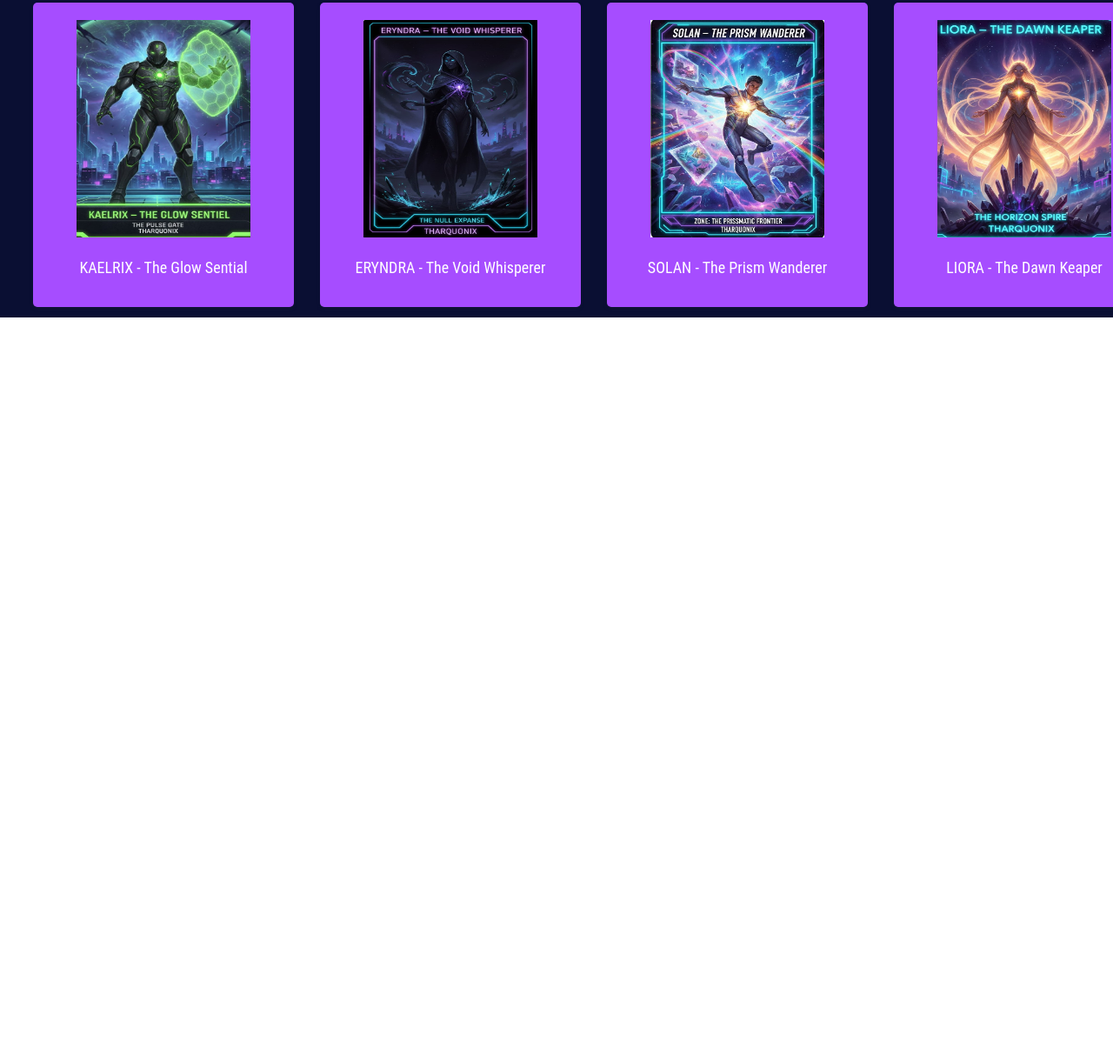
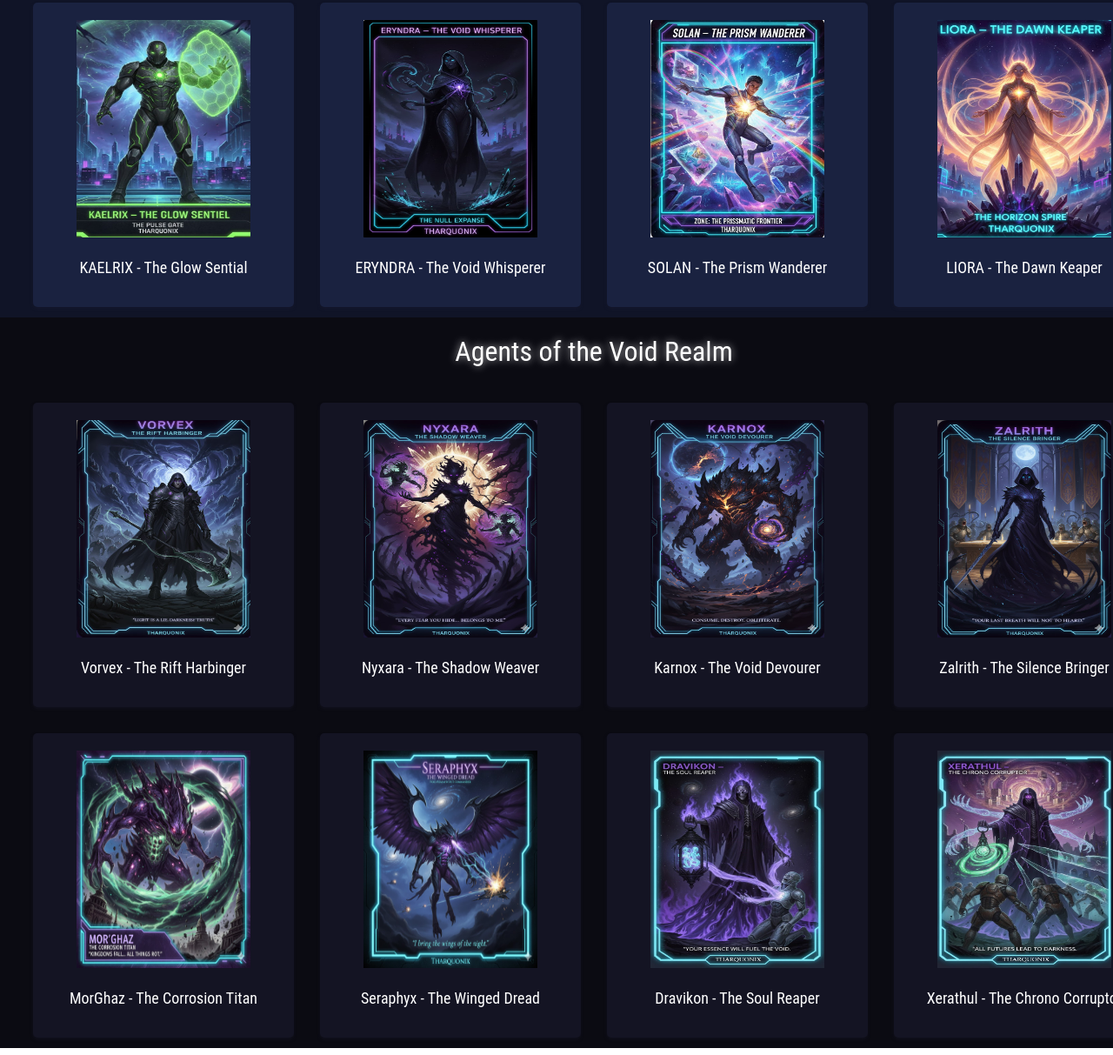
Before and after one commit to kasim2302/Tharquonic_planet, a plain HTML site: page index.html in a window 1280 px wide. Shown: the part 1129-2342 px from the top of the page at 87% size. Before the commit the page ends 1502 px from the top, so only its background shows below. Drawn offline with Linux system fonts and the light colour scheme.

Commit message:
voidrealm section added

```diff
--- a/assests/css/style.css
+++ b/assests/css/style.css
@@ -12,6 +12,7 @@
     display: flex;
     justify-content: space-around;
     align-items: center;
+    flex-wrap: wrap;
     width: 1366px;
     height: 60px;
     background-color: #0076ff;
@@ -35,14 +36,14 @@
 }
 .logo h2{
     text-transform: uppercase;
-    color: #fff;
-    text-shadow: 0px 0px 10px rgba(255,255,255,0.7);
+    color: #0b0b12;
+    text-shadow: 0px 0px 10px #0b0b12;
 
 }
 .nav_button a{
     text-decoration: none;
     padding: 10px;
-    background-color: #ff2ed1;
+    background-color: #0b0b12;
     color: white;
     border-radius: 25px;
     font-size: 14px;
@@ -52,33 +53,33 @@
     text-shadow: 0px 0px 10px rgba(0,0,0,0.7);
 }
 .nav_button a:hover{
-    box-shadow: 5px 6px 27px 3px #ff2ed1;
+    box-shadow: 5px 6px 27px 3px #0b0b12;
+
 }
 
 /* Home section as lumora gate*/
 .LumoraGate{
     width: 1366px;
     height: 594px;
-    background-color: #0a0f33;
+    background-color: #0d1020;
 }
 
 
 .text{
   padding: 30px;
   color: #fff;
-  background-color: #0a0f33;
   text-shadow: 0px 0px 10px rgba(255,255,255,0.7);
   text-align: center;
 }
 
 
 
-/* */
+/* Lutrinats heros of tharquonix section*/
 
 .Luntrians{
     width: 1366px;
     height: 840px;
-    background-color: #0a0f33;
+    background-color: #101427;
 }
 
 .container1{
@@ -101,7 +102,7 @@
 }
 .card{
     box-shadow: rgba(50, 50, 93, 0.25) 0px 2px 5px -1px, rgba(0, 0, 0, 0.3) 0px 1px 3px -1px;
-    background-color: #a64dff;
+    background-color: #1a2240;
     width: 300px;
     height: 350px;
     padding-top: 20px;
@@ -122,3 +123,54 @@
     box-shadow: 5px 6px 27px 3px #a64dff;
     transition: all 0.1s;
 }
+
+
+/* void realm destrutor of tharquonix */
+
+.voidReamls{
+    width: 1366px;
+    height: 840px;
+    background-color: #0b0b12;
+}
+
+.container2{
+    display: flex;
+    flex-wrap: wrap;
+    gap: 30px;
+    justify-content: center;
+    align-items: center;
+    padding: 20px;
+}
+.container2 a{
+    text-decoration: none;
+}
+.voidrealmtitle{
+    color: #ffffff;
+    text-align: center;
+    font-size: 32px;
+    padding: 20px;
+    text-shadow: 0px 0px 10px rgba(255,255,255,0.7);
+}
+.cardvoid{
+    box-shadow: rgba(50, 50, 93, 0.25) 0px 2px 5px -1px, rgba(0, 0, 0, 0.3) 0px 1px 3px -1px;
+    background-color: #141423;
+    width: 300px;
+    height: 350px;
+    padding-top: 20px;
+    border-radius: 5px;
+}
+.cardvoid img{
+    margin-left: 50px;
+}
+.text2{
+    text-align: center;
+    padding-top:20px ;
+    color: white;
+    font-size: 18px;
+}
+
+.cardvoid:hover{
+    transform: scale(0.9);
+    box-shadow: 5px 6px 27px 3px #a64dff;
+    transition: all 0.1s;
+}
--- a/index.html
+++ b/index.html
@@ -34,7 +34,7 @@
     <section id="LumoraGate" class="LumoraGate">
         <div class="container">
              <div class="text">
-                <h1>Welcome to Tharquonix Planet</h1>
+                <h1>THARQUONIX PLANET</h1>
                 <p>The fortress of light against the hunger of the Void Realm.</p>
             </div>
             <div class="banner">
@@ -58,6 +58,7 @@
                     <p>ZYRA THAL - The Pulse Weaver</p>
                 </div>
             </div>
+            </a>
 
             <a href="">
             <div class="card">
@@ -138,18 +139,109 @@
             </div>
             </a>
 
-
+        </div>
     </section>
 
     <section id="voidRealms" class="voidReamls">
         <div class="voidrealmtitle">
-
+                Agents of the Void Realm
         </div>
         <div class="container2">
 
+            <a href="">
+            <div class="cardvoid">
+                <div class="img2">
+                    <img src="assests/img/void_card1.jpg" alt="card1" width="200px" height="250px">
+                </div>
+                <div class="text2">
+                    <p>Vorvex - The Rift Harbinger</p>
+                </div>
+            </div>
+
+            <a href="">
+            <div class="cardvoid">
+                <div class="img2">
+                    <img src="assests/img/voidcard2.jpg" alt="card2" width="200px" height="250px">
+                </div>
+                <div class="text2">
+                    <p>Nyxara - The Shadow Weaver</p>
+                </div>
+            </div>
+            </a>
+
+            <a href="">
+            <div class="cardvoid">
+                <div class="img2">
+                    <img src="assests/img/voidcard3.jpg" alt="card3" width="200px" height="250px">
+                </div>
+                <div class="text2">
+                    <p>Karnox - The Void Devourer</p>
+                </div>
+            </div>
+            </a>
+
+            <a href="">
+            <div class="cardvoid">
+                <div class="img2">
+                    <img src="assests/img/voidcard4.jpg" alt="card4" width="200px" height="250px">
+                </div>
+                <div class="text2">
+                    <p>Zalrith - The Silence Bringer</p>
+                </div>
+            </div>
+            </a>
+
+            <a href="">
+            <div class="cardvoid">
+                <div class="img2">
+                    <img src="assests/img/voidcard5.jpg" alt="card5" width="200px" height="250px">
+                </div>
+                <div class="text2">
+                    <p>MorGhaz - The Corrosion Titan</p>
+                </div>
+            </div>
+            </a>
+
+
+             <a href="">
+            <div class="cardvoid">
+                <div class="img2">
+                    <img src="assests/img/voidcard6.jpg" alt="card6" width="200px" height="250px">
+                </div>
+                <div class="text2">
+                    <p>Seraphyx - The Winged Dread</p>
+                </div>
+            </div>
+            </a>
+
+            <a href="">
+            <div class="cardvoid">
+                <div class="img2">
+                    <img src="assests/img/voidcard7.jpg" alt="card7" width="200px" height="250px">
+                </div>
+                <div class="text2">
+                    <p>Dravikon - The Soul Reaper</p>
+                </div>
+            </div>
+            </a>
+
+
+            <a href="">
+            <div class="cardvoid">
+                <div class="img2">
+                    <img src="assests/img/voidcard8.jpg" alt="card8" width="200px" height="250px">
+                </div>
+                <div class="text2">
+                    <p>Xerathul - The Chrono Corruptor</p>
+                </div>
+            </div>
+            </a>
         </div>
 
     </section>
+
+
+
 
     <section id="ResonanceCodex">
 
```
Also changed, not shown: assests/img/void_card1.jpg (added), assests/img/voidcard2.jpg (added), assests/img/voidcard3.jpg (added), assests/img/voidcard4.jpg (added), assests/img/voidcard5.jpg (added), assests/img/voidcard6.jpg (added), assests/img/voidcard7.jpg (added), assests/img/voidcard8.jpg (added), 1 other file.
